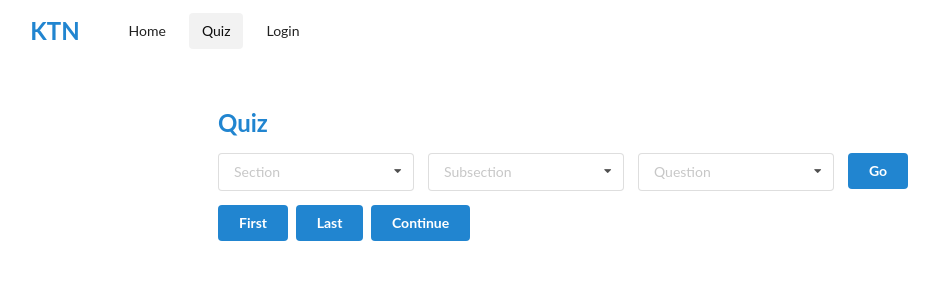
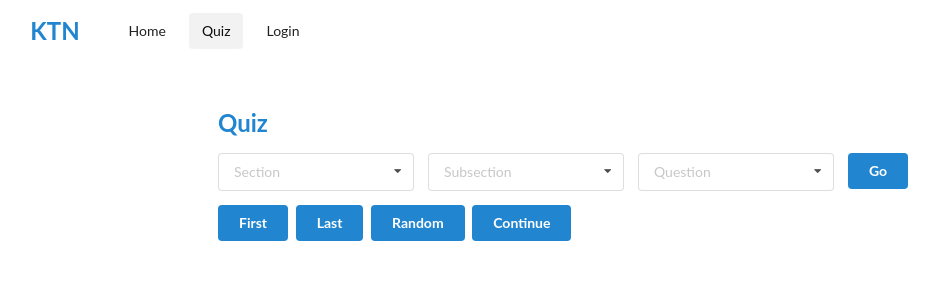
Before and after one commit to tenstad/ktn, a Django app: page /quiz/ in a window 1280 px wide. Shown: the top 300 px of the page, without its empty margins (72-1011 px from the left). Run offline with Django 3.2, Linux system fonts and the light colour scheme; data that the repository does not hold is empty.

Commit message:
Add random

```diff
--- a/quiz/templates/quiz/quiz.html
+++ b/quiz/templates/quiz/quiz.html
@@ -58,6 +58,7 @@
 
     <a class="ui {{ 'ACCENT_COLOR_NAME'|setting }} button" href="/quiz/first">First</a>
     <a class="ui {{ 'ACCENT_COLOR_NAME'|setting }} button" href="/quiz/last">Last</a>
+    <a class="ui {{ 'ACCENT_COLOR_NAME'|setting }} button" href="/quiz/random">Random</a>
     <a class="ui {{ 'ACCENT_COLOR_NAME'|setting }} button" href="/quiz/continue">Continue</a>
   </div>
 
--- a/quiz/urls.py
+++ b/quiz/urls.py
@@ -1,10 +1,11 @@
 from django.conf.urls import url
-from .views import Quiz, Question, Continue, First, Last
+from .views import Quiz, Question, Continue, First, Last, Random
 
 urlpatterns = [
     url(r'^$', Quiz.as_view()),
     url(r'^continue', Continue.as_view()),
     url(r'^first', First.as_view()),
     url(r'^last', Last.as_view()),
+    url(r'^random', Random.as_view()),
     url(r'(?P<section_num>[0-9]+)/(?P<subsection_num>[0-9]+)/(?P<question_num>[0-9]+)/', Question.as_view()),
 ]
--- a/quiz/views.py
+++ b/quiz/views.py
@@ -1,3 +1,5 @@
+import random
+
 from django.contrib import messages
 from django.http import HttpResponseRedirect, JsonResponse
 from django.shortcuts import render
@@ -10,8 +12,8 @@ class Quiz(View):
     def get(self, request, *args, **kwargs):
         context = {
             'sections': [section.number for section in Section.objects.all()],
-            'subsections': [a for a in range(1,6)],
-            'questions': [a for a in range(1,11)],
+            'subsections': [a for a in range(1, 6)],
+            'questions': [a for a in range(1, 11)],
         }
         return render(request, 'quiz/quiz.html', context)
 
@@ -39,6 +41,7 @@ class Quiz(View):
             messages.error(request, 'Question does not exist')
             return HttpResponseRedirect('/quiz/')
 
+
 class First(View):
     def get(self, request, *args, **kwargs):
         return HttpResponseRedirect(Section.objects.first().subsection_set.first().question_set.first().url())
@@ -47,6 +50,13 @@ class First(View):
 class Last(View):
     def get(self, request, *args, **kwargs):
         return HttpResponseRedirect(Section.objects.last().subsection_set.last().question_set.last().url())
+
+
+class Random(View):
+    def get(self, request, *args, **kwargs):
+        question_count = QuestionModel.objects.count()
+        question = QuestionModel.objects.all()[random.randint(0, question_count-1)]
+        return HttpResponseRedirect(question.url())
 
 
 class Continue(View):
```
